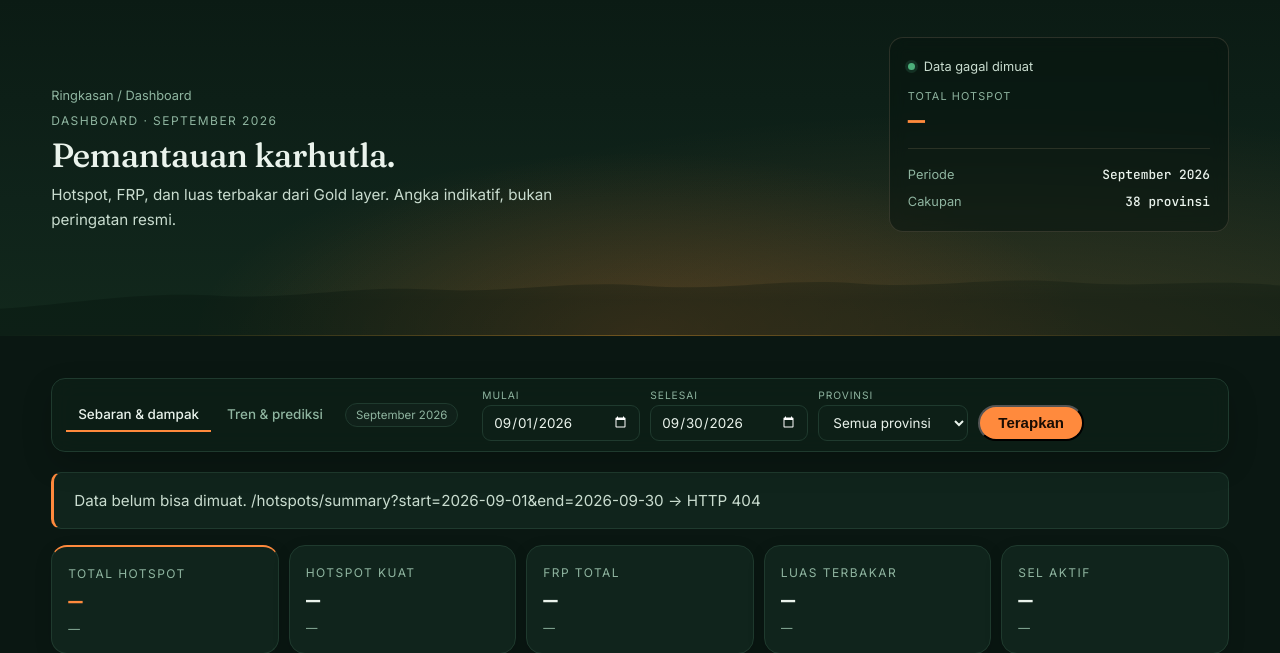
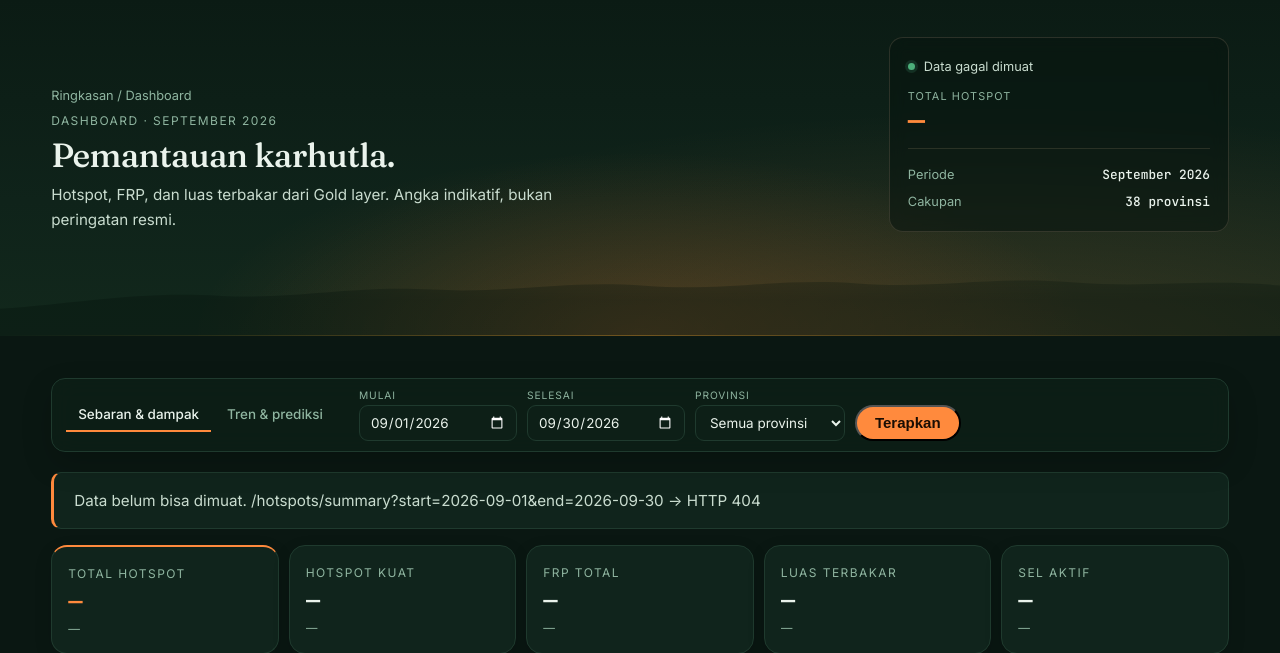
Before and after one commit to prayudahlah/karhutla-data-platform, a Python web app: template src/serving/templates/dashboard.html in a window 1280 px wide. Shown: the part 90-743 px from the top of the page. Run offline with Jinja, Linux system fonts and the light colour scheme; the template is opened without the code that fills it, so the values that code supplies are empty.

Commit message:
chore(dashboard): hapus badge periode di control bar

```diff
--- a/src/serving/static/dashboard.css
+++ b/src/serving/static/dashboard.css
@@ -312,7 +312,6 @@
   scrollbar-width: none;
 }
 .dash-tabs::-webkit-scrollbar { display: none; }
-.tab-period { flex: none; }
 .dash-tab {
   appearance: none;
   height: 34px;
@@ -810,7 +809,6 @@
   .dash-form-row { grid-template-columns: 1fr 1fr; }
   .dash-grid { gap: 14px; }
   .dash-tabbar { flex-wrap: wrap; }
-  .tab-period { margin-left: 0; }
   .map-frame {
     aspect-ratio: auto;
     height: auto;
@@ -852,7 +850,6 @@
     aspect-ratio: 1000 / 520;
   }
   .scroll-hint { display: block; }
-  .tab-period { display: none; }
 }
 
 @media (max-width: 520px) {
--- a/src/serving/static/dashboard.js
+++ b/src/serving/static/dashboard.js
@@ -170,7 +170,6 @@
     $("tab1-active-sub").textContent = "sel-hari \u00b7 grid 0,25\u00b0";
 
     $("period-label").textContent = "Dashboard \u00b7 " + periodLabel();
-    $("tabs-period").textContent = periodLabel();
     $("rail-period").textContent = periodLabel();
     $("rail-coverage").textContent = provinceCount + " provinsi";
     $("rail-total").textContent = number.format(total);
--- a/src/serving/templates/dashboard.html
+++ b/src/serving/templates/dashboard.html
@@ -1,6 +1,6 @@
 {% extends "base.html" %}
 {% block title %}Dashboard | JAGAHUTAN{% endblock %}
-{% block extra_head %}<link rel="stylesheet" href="/static/dashboard.css?v=20261122x">{% endblock %}
+{% block extra_head %}<link rel="stylesheet" href="/static/dashboard.css?v=20261122y">{% endblock %}
 {% block content %}
 <section class="hero hero-dash">
   <div class="hero-glow"></div>
@@ -35,7 +35,6 @@
         <button class="dash-tab" id="tab-sebaran" type="button" role="tab" aria-selected="true" aria-controls="panel-sebaran" data-tab="sebaran">Sebaran &amp; dampak</button>
         <button class="dash-tab" id="tab-tren" type="button" role="tab" aria-selected="false" aria-controls="panel-tren" data-tab="tren" tabindex="-1">Tren &amp; prediksi</button>
       </div>
-      <span class="dash-badge tab-period" id="tabs-period">September 2026</span>
     </div>
     <form class="dash-toolbar dash-form-row" id="dash-filter" aria-label="Filter data">
       <label class="dash-field">Mulai<input type="date" id="dash-start" value="2026-09-01"></label>
@@ -240,4 +239,4 @@
   </section>
 </div>
 {% endblock %}
-{% block extra_scripts %}<script src="/static/dashboard.js?v=20261122x" defer></script>{% endblock %}
+{% block extra_scripts %}<script src="/static/dashboard.js?v=20261122y" defer></script>{% endblock %}
```
